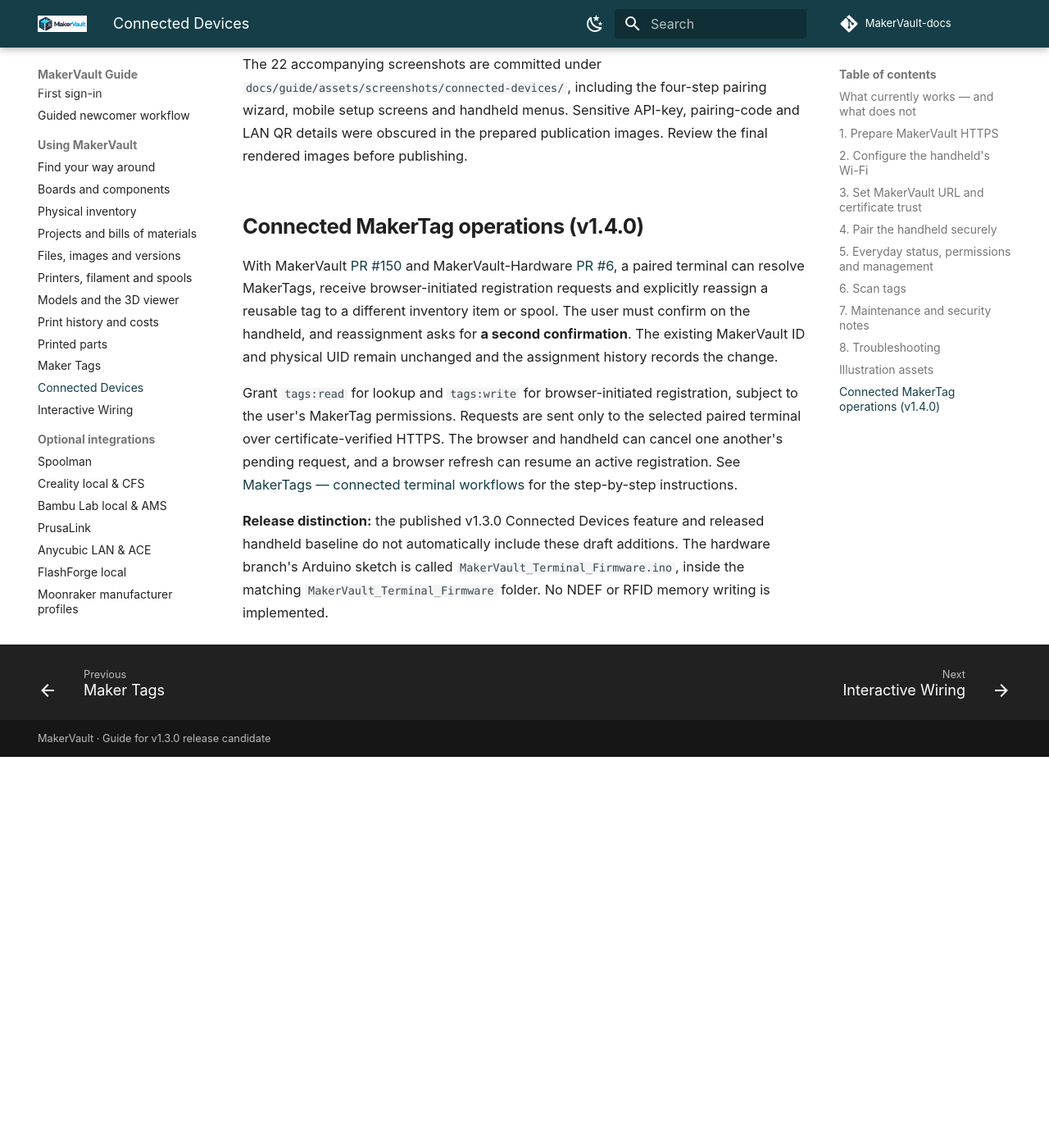
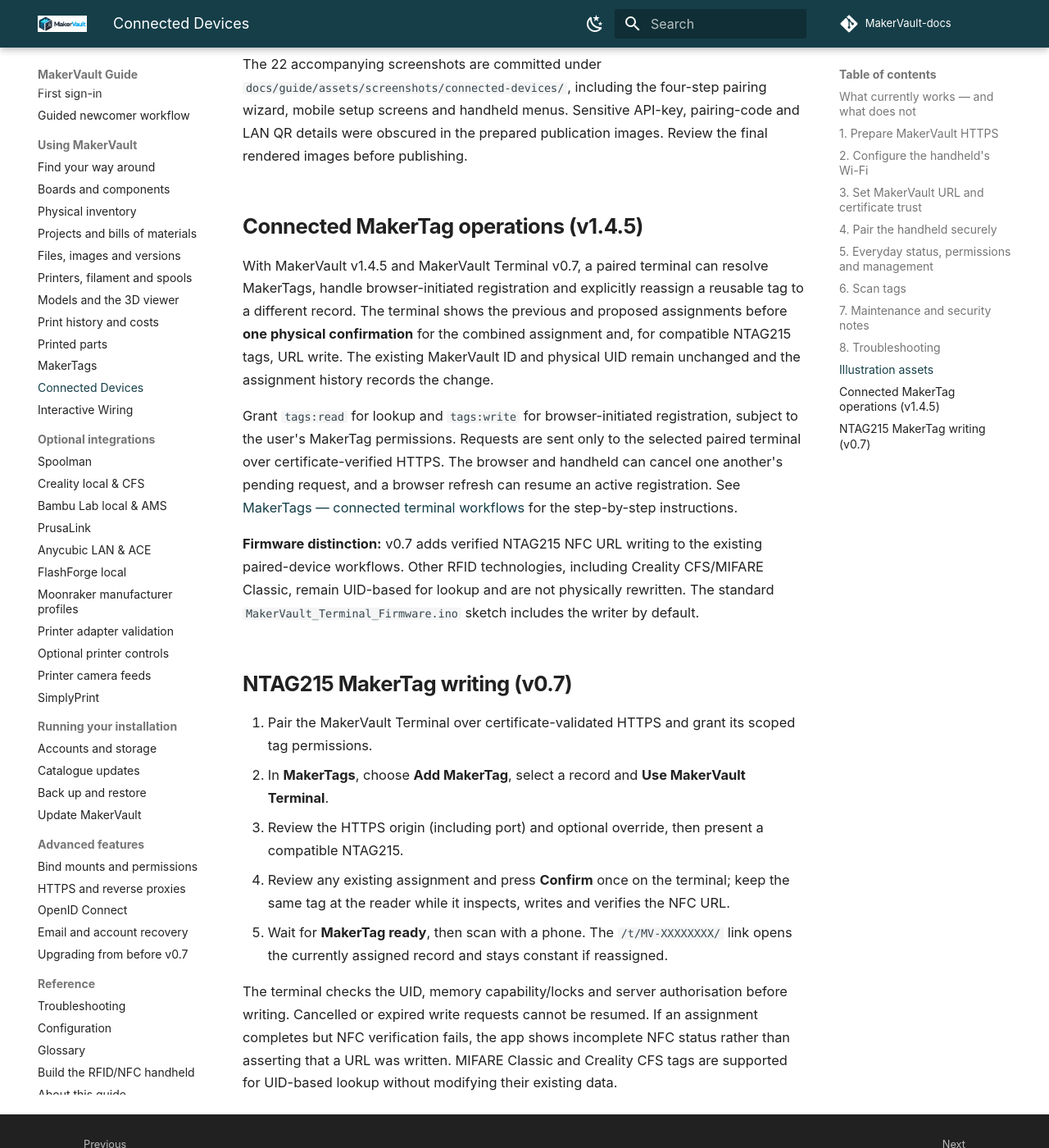
Before and after one commit to gavrd7/MakerVault-docs, an MkDocs documentation site: the page built from docs/guide/using/connected-devices.md, in a window 1280 px wide and 1400 px high, scrolled down 13458 px. Shown: the whole window at 82% size. Built offline with MkDocs 1.6.1 and Material for MkDocs 9.7.7, drawn with Linux system fonts in a browser that asks for light colours; comment, search, counter and statistics services are not loaded; before the commit the page ends 14381 px from its top, so only the background shows below that; some of the changed text lies outside the part shown.

Commit message:
docs: prepare MakerVault v1.4.5 and Terminal v0.7 user guide (#35)

```diff
--- a/docs/guide/reference/rfid-terminal-build.md
+++ b/docs/guide/reference/rfid-terminal-build.md
@@ -5,7 +5,7 @@
 **Firmware, enclosure designs and build resources:** [gavrd7/MakerVault-Hardware](https://github.com/gavrd7/MakerVault-Hardware).
 
 !!! info "Hardware repository availability"
-    MakerVault-Hardware is public and includes current v0.6.0 firmware source, printable enclosure resources and earlier acceptance records. Check the release assets and build guide for installation details.
+    MakerVault-Hardware is public and includes current v0.7 firmware source, printable enclosure resources and earlier acceptance records. Check the release assets and build guide for installation details.
 
 ## What you're building
 
@@ -40,7 +40,7 @@
 
 ## Verified wiring — ESP32-S3 SuperMini Rev C.3
 
-These connections use the tested Rev C.3 pinout retained in **v0.6.0** firmware. The TFT and RC522 share the SPI clock/data pins but have different chip-selects.
+These connections use the tested Rev C.3 pinout retained in **v0.7** firmware. The TFT and RC522 share the SPI clock/data pins but have different chip-selects.
 
 | Component / function | Module signal | ESP32-S3 |
 |---|---|---|
@@ -74,7 +74,7 @@
 8. **Flash and perform a bench test with the case still open**, then complete final case assembly after the screen, controls and tag detection all pass.
 
 !!! warning "Flash the firmware matched to this Rev C.3 pinout"
-    Use the revision-matched `MakerVault_Terminal_Firmware` sketch (firmware v0.6.0) with the connections above. Do not substitute older experimental GPIO layouts.
+    Use the revision-matched `MakerVault_Terminal_Firmware` sketch (firmware v0.7) with the connections above. Do not substitute older experimental GPIO layouts.
 
 
 ## Flashing the terminal (Arduino IDE)
@@ -101,7 +101,7 @@
 
 ## Flashing, networking and security
 
-The current physically tested firmware is **v0.6.0**. The prior v0.5.1.14 maintenance baseline remains documented for historical reference. This firmware corrects the System info, serial-startup and heartbeat version values and was compiled, flashed and functionally checked on the assembled terminal. Its physically tested functionality includes Wi-Fi setup, a local phone configuration page, certificate-verified HTTPS, eight-digit pairing, persistent pairing credentials, heartbeats and offline tag UID detection.
+The current physically tested firmware is **v0.7**. The prior v0.5.1.14 maintenance baseline remains documented for historical reference. This firmware corrects the System info, serial-startup and heartbeat version values and was compiled, flashed and functionally checked on the assembled terminal. Its physically tested functionality includes Wi-Fi setup, a local phone configuration page, certificate-verified HTTPS, eight-digit pairing, persistent pairing credentials, heartbeats and offline tag UID detection.
 
 The earlier v0.5.1.13 source and **v0.5.1.14** maintenance update were merged into MakerVault-Hardware `main` ([firmware PR #3](https://github.com/gavrd7/MakerVault-Hardware/pull/3)). The terminal's version display, serial startup version and MakerVault heartbeat reporting have been validated. External Arduino dependency versions are not yet fully pinned and an independent clean-machine build remains outstanding, so do not claim fully reproducible firmware binaries.
 
@@ -109,7 +109,7 @@
 
 ## Current limitations
 
-At this firmware baseline, the handheld reads physical tag identities but **does not** yet resolve scanned UIDs to MakerVault records, write physical tags, or decode Creality CFS filament payloads. These are future firmware features, even though MakerVault's server APIs can support some related operations.
+The handheld reads physical tag identities, resolves UID associations against paired MakerVault, and writes confirmed NTAG215 URL records with read-back. It does not modify or decode Creality CFS filament payloads. Other hardware capabilities remain outside this scope, even though MakerVault's server APIs can support some related operations.
 
 ## Further references
 
@@ -122,8 +122,13 @@
 - [MakerVault device pairing protocol](https://github.com/gavrd7/MakerVault/blob/main/docs/CONNECTED_DEVICES_PAIRING.md)
 
 
-## Connected Maker Tag firmware v0.6.0
+## Connected Maker Tag firmware v0.7
 
-Firmware v0.6.0 uses `MakerVault_Terminal_Firmware/MakerVault_Terminal_Firmware.ino` and requires MakerVault v1.4.0 for connected Maker Tag workflows. Keep the bundled headers and QRCode source files beside the sketch.
+Firmware v0.7 uses `MakerVault_Terminal_Firmware/MakerVault_Terminal_Firmware.ino` and requires MakerVault v1.4.5 for connected MakerTags workflows. Keep the bundled headers and QRCode source files beside the sketch.
 
-The new functionality includes online MakerTag resolution, UID registration, explicitly confirmed reassignment, cancellation from either device or browser and interrupted-session recovery. It does **not** write NDEF data or Creality CFS sectors. A fresh Verify/Compile and flashing check of the renamed sketch remain release gates; do not assume that passing tests on the historical sketch name validates packaging.
+The new functionality includes online MakerTag resolution, UID registration, explicitly confirmed reassignment, cancellation from either device or browser and interrupted-session recovery. It writes verified NTAG215 NDEF URLs only when explicitly confirmed, and does **not** write Creality CFS sectors. A fresh Verify/Compile and flashing check of the renamed sketch remain release gates; do not assume that passing tests on the historical sketch name validates packaging.
+
+
+## Terminal firmware v0.7 compatibility
+
+Pair firmware v0.7 with MakerVault v1.4.5 to enable the permission-gated, confirmed NTAG215 URL writer. Use a verified release firmware build with NFC writing enabled by default (`MAKERVAULT_NDEF_WRITER_ENABLED=1`), and check the attached hardware acceptance guide for the approved firmware artifact and safe write procedure. Older firmware keeps ordinary read-only scanning and UID-based association. Never test an NFC writer on valuable CFS or manufacturer-programmed tags.
--- a/docs/guide/using/connected-devices.md
+++ b/docs/guide/using/connected-devices.md
@@ -1,7 +1,7 @@
-# Connected Devices and RFID/NFC handheld (v1.3.0)
+# Connected Devices and MakerVault Terminal
 
-!!! info "MakerVault v1.4.0 and Terminal Firmware v0.6.0"
-    This guide covers secure device pairing (introduced in v1.3.0) and connected MakerTag operations added in MakerVault v1.4.0 with handheld firmware v0.6.0. Physical tag-memory writing is not implemented.
+!!! info "MakerVault v1.4.5 and Terminal Firmware v0.7"
+    MakerVault v1.4.5 and paired MakerVault Terminal firmware v0.7 support confirmed NTAG215 NFC link writing with independent read-back verification. Classic/CFS tags remain UID lookup only.
 
 **Want to build the terminal?** Start with the [RFID/NFC handheld build appendix](../reference/rfid-terminal-build.md), which covers parts, printed enclosure, assembly checks and links to the [MakerVault-Hardware repository](https://github.com/gavrd7/MakerVault-Hardware).
 
@@ -12,7 +12,7 @@
 
 ## What currently works — and what does not
 
-The v0.6.0 handheld supports Wi-Fi provisioning, certificate-verified HTTPS, pairing, heartbeat, local UID scanning and online MakerTag lookup/registration/reassignment with user confirmation. Physical NFC/RFID memory writing and Creality CFS payload decoding are not implemented.
+The v0.7 handheld supports Wi-Fi provisioning, certificate-verified HTTPS, pairing, heartbeat, local UID scanning and online MakerTag lookup/registration/reassignment with user confirmation. NTAG215 NFC URL writing is supported after confirmation and verification; Creality CFS payload decoding remains outside this firmware's scope.
 
 ## 1. Prepare MakerVault HTTPS
 
@@ -59,7 +59,7 @@
 
 Run **Connections → MakerVault → Test HTTPS**. It distinguishes certificate/transport verification from API authentication: a **Verified** TLS result with HTTP 401 or **Authentication failed** can be normal before pairing, whereas **Certificate rejected** means you must correct the CA, hostname, expiry or certificate chain. Do not disable certificate verification.
 
-The v0.6.0 firmware retains its API key across ordinary server-address and custom-CA changes, but has an approved-endpoint guard: it must not send an existing credential to an unapproved replacement URL. Restoring the previously approved URL restores use of the saved credential if not revoked. It does not provide a complete multi-server profile manager.
+The v0.7 firmware retains its API key across ordinary server-address and custom-CA changes, but has an approved-endpoint guard: it must not send an existing credential to an unapproved replacement URL. Restoring the previously approved URL restores use of the saved credential if not revoked. It does not provide a complete multi-server profile manager.
 
 ## 4. Pair the handheld securely
 
@@ -116,7 +116,7 @@
 
 From the handheld home screen, select **MakerTags** or **RFID Tags**, then the respective scan action. Present a compatible tag near the reader at the back of the enclosure. The firmware reports the **UID and detected tag type**. Tested tag families include MIFARE Classic 1 KB and NTAG215 UID detection.
 
-**UID scanning works offline.** In this firmware it does not automatically identify or open a MakerVault inventory item, model or spool, register a new MakerTag, write a tag, or decode filament contents from a CFS tag.
+**UID scanning works offline.** Online record resolution, registration, and NTAG215 URL writing require a paired, reachable MakerVault server. Creality CFS filament contents are not decoded by this firmware.
 
 ![Terminal connection status](../assets/screenshots/connected-devices/terminal-connection-status.png)
 ![System information](../assets/screenshots/connected-devices/terminal-system-info.png)
@@ -128,7 +128,7 @@
 
 NVS persistence does **not** establish hardware-backed encryption at rest; production flash encryption has **not** been verified. A full factory-reset menu and OTA updates also have **not** been confirmed in this release candidate. Updates currently use Arduino IDE/USB-C with appropriate ESP32-S3 board and partition configuration.
 
-The v0.6.0 firmware has been flashed and the version display verified on physical hardware.
+The v0.7 firmware has been flashed and the version display verified on physical hardware.
 
 ## 8. Troubleshooting
 
@@ -143,7 +143,7 @@
 | API 403 | Check permission scopes and whether the operation is supported |
 | Pairing code invalid/expired | Obtain a fresh eight-digit code and approve within five minutes |
 | MakerVault shows Offline | Look at last heartbeat; check Wi-Fi, trust, API auth and heartbeat permissions |
-| Scan sees a UID but no MakerVault record | Expected in this firmware: online record resolution is not implemented |
+| Scan sees a UID but no MakerVault record | Check HTTPS, pairing, reader permissions and whether the UID is registered |
 
 For firmware, wiring and build-specific details, see [MakerVault-Hardware](https://github.com/gavrd7/MakerVault-Hardware). The API contract lives in the MakerVault application repository's `docs/CONNECTED_DEVICES_PAIRING.md`.
 
@@ -152,10 +152,21 @@
 The 22 accompanying screenshots are committed under `docs/guide/assets/screenshots/connected-devices/`, including the four-step pairing wizard, mobile setup screens and handheld menus. Sensitive API-key, pairing-code and LAN QR details were obscured in the prepared publication images. Review the final rendered images before publishing.
 
 
-## Connected MakerTag operations (v1.4.0)
+## Connected MakerTag operations (v1.4.5)
 
-With MakerVault [PR #150](https://github.com/gavrd7/MakerVault/pull/150) and MakerVault-Hardware [PR #6](https://github.com/gavrd7/MakerVault-Hardware/pull/6), a paired terminal can resolve MakerTags, receive browser-initiated registration requests and explicitly reassign a reusable tag to a different inventory item or spool. The user must confirm on the handheld, and reassignment asks for **a second confirmation**. The existing MakerVault ID and physical UID remain unchanged and the assignment history records the change.
+With MakerVault v1.4.5 and MakerVault Terminal v0.7, a paired terminal can resolve MakerTags, handle browser-initiated registration and explicitly reassign a reusable tag to a different record. The terminal shows the previous and proposed assignments before **one physical confirmation** for the combined assignment and, for compatible NTAG215 tags, URL write. The existing MakerVault ID and physical UID remain unchanged and the assignment history records the change.
 
-Grant `tags:read` for lookup and `tags:write` for browser-initiated registration, subject to the user's MakerTag permissions. Requests are sent only to the selected paired terminal over certificate-verified HTTPS. The browser and handheld can cancel one another's pending request, and a browser refresh can resume an active registration. See [MakerTags — connected terminal workflows](maker-tags.md#connected-rfid-terminal-workflows-v140) for the step-by-step instructions.
+Grant `tags:read` for lookup and `tags:write` for browser-initiated registration, subject to the user's MakerTag permissions. Requests are sent only to the selected paired terminal over certificate-verified HTTPS. The browser and handheld can cancel one another's pending request, and a browser refresh can resume an active registration. See [MakerTags — connected terminal workflows](maker-tags.md#connected-rfid-terminal-workflows-v145) for the step-by-step instructions.
 
-**Release distinction:** the published v1.3.0 Connected Devices feature and released handheld baseline do not automatically include these draft additions. The hardware branch's Arduino sketch is called `MakerVault_Terminal_Firmware.ino`, inside the matching `MakerVault_Terminal_Firmware` folder. No NDEF or RFID memory writing is implemented.
+**Firmware distinction:** v0.7 adds verified NTAG215 NFC URL writing to the existing paired-device workflows. Other RFID technologies, including Creality CFS/MIFARE Classic, remain UID-based for lookup and are not physically rewritten. The standard `MakerVault_Terminal_Firmware.ino` sketch includes the writer by default.
+
+
+## NTAG215 MakerTag writing (v0.7)
+
+1. Pair the MakerVault Terminal over certificate-validated HTTPS and grant its scoped tag permissions.
+2. In **MakerTags**, choose **Add MakerTag**, select a record and **Use MakerVault Terminal**.
+3. Review the HTTPS origin (including port) and optional override, then present a compatible NTAG215.
+4. Review any existing assignment and press **Confirm** once on the terminal; keep the same tag at the reader while it inspects, writes and verifies the NFC URL.
+5. Wait for **MakerTag ready**, then scan with a phone. The `/t/MV-XXXXXXXX/` link opens the currently assigned record and stays constant if reassigned.
+
+The terminal checks the UID, memory capability/locks and server authorisation before writing. Cancelled or expired write requests cannot be resumed. If an assignment completes but NFC verification fails, the app shows incomplete NFC status rather than asserting that a URL was written. MIFARE Classic and Creality CFS tags are supported for UID-based lookup without modifying their existing data.
--- a/mkdocs.yml
+++ b/mkdocs.yml
@@ -54,7 +54,7 @@
   - assets/guide-search.js
 extra:
   generator: false
-copyright: MakerVault · Guide for v1.3.0 release candidate
+copyright: MakerVault · Guide for v1.4.5
 nav:
   - Welcome: index.md
   - Getting started:
@@ -75,7 +75,7 @@
       - Models and the 3D viewer: using/models.md
       - Print history and costs: using/print-history.md
       - Printed parts: using/printed-parts.md
-      - Maker Tags: using/maker-tags.md
+      - MakerTags: using/maker-tags.md
       - Connected Devices: using/connected-devices.md
       - Interactive Wiring: using/interactive-wiring.md
   - Optional integrations:
```
Also changed, not shown: README.md (+1 -1 lines), docs/guide/advanced/reverse-proxy.md (+5 -0 lines), docs/guide/index.md (+1 -1 lines), docs/guide/using/maker-tags.md (+17 -8 lines).
